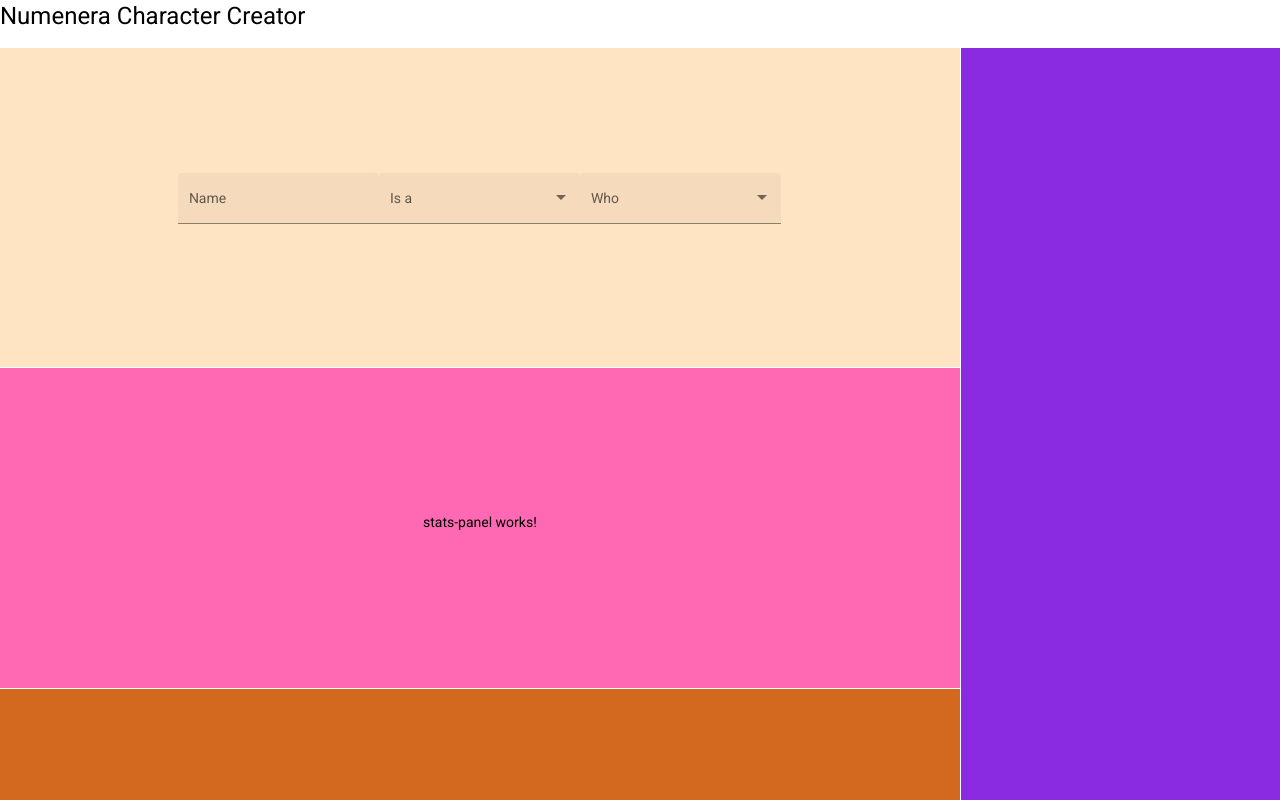
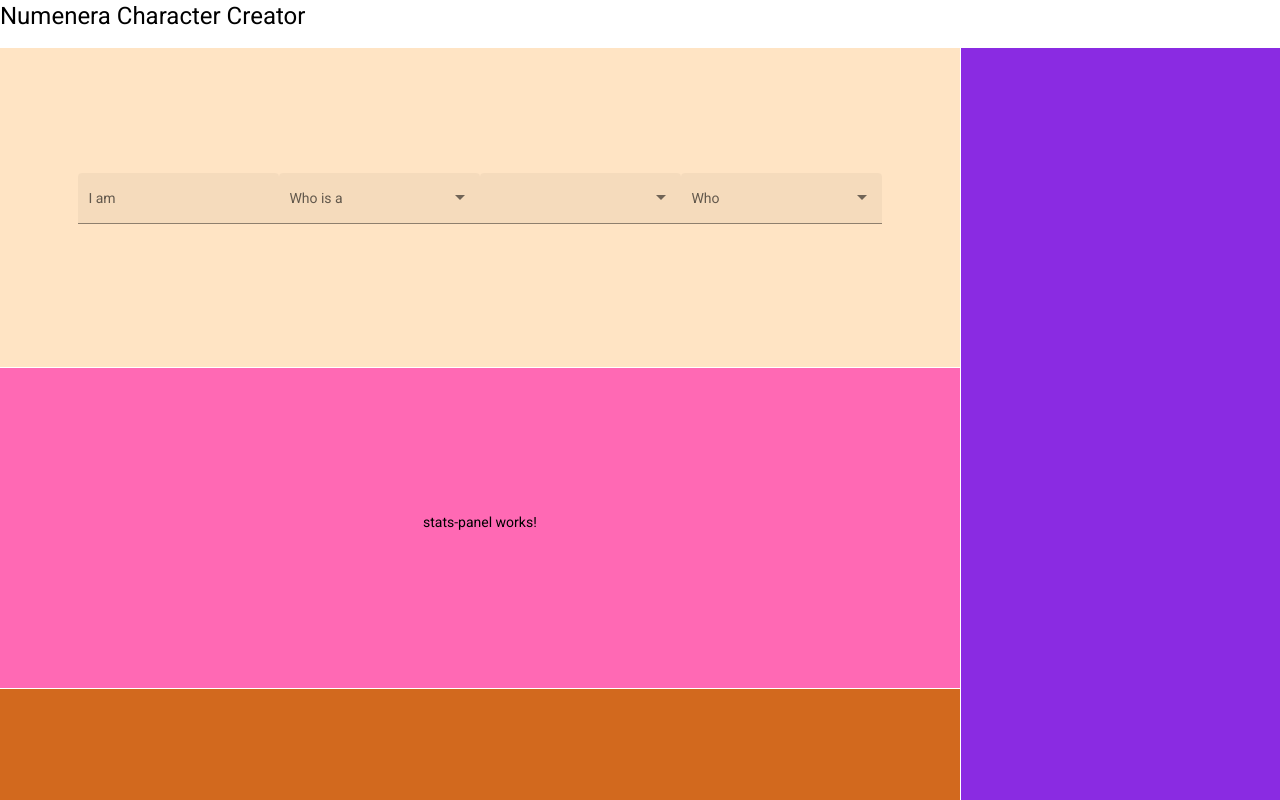
Before and after one commit to FrankEyk/Numenera-Character-Creator, an Angular app: page / in a window 1280 px wide. Shown: the top 800 px of the page. Built offline with nearby package versions, Linux system fonts and the light colour scheme.

Commit message:
add descriptor field to main

```diff
--- a/src/app/main-panel/main-panel.component.html
+++ b/src/app/main-panel/main-panel.component.html
@@ -1,11 +1,17 @@
 <mat-form-field appearance="fill">
-  <mat-label>Name</mat-label>
+  <mat-label>I am</mat-label>
   <input matInput [(ngModel)]="charName" >
 </mat-form-field>
 
 <mat-form-field appearance="fill">
-  <mat-label>Is a</mat-label>
-  <mat-select (selectionChange)="onChangeDesc($event)">
+  <mat-label>Who is a</mat-label>
+  <mat-select>
+    <mat-option ></mat-option>
+  </mat-select>
+</mat-form-field>
+
+<mat-form-field appearance="fill">
+  <mat-select (selectionChange)="onChangeType($event)">
     <mat-option *ngFor="let desc of descriptors" [value]="desc" >{{desc.name}}</mat-option>
   </mat-select>
 </mat-form-field>
```
